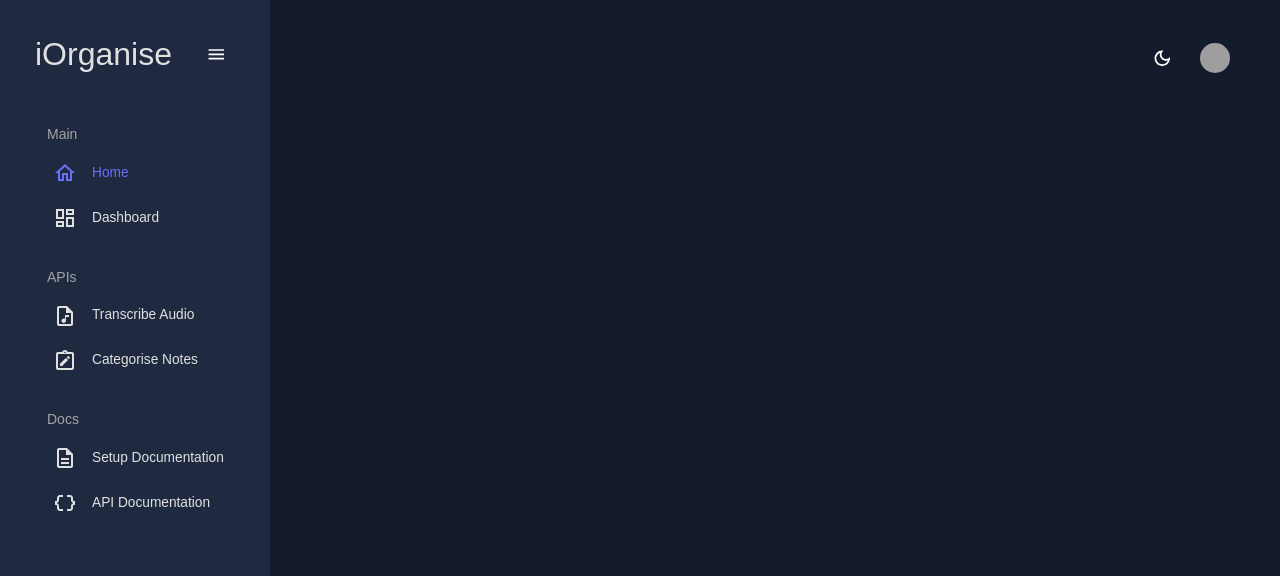
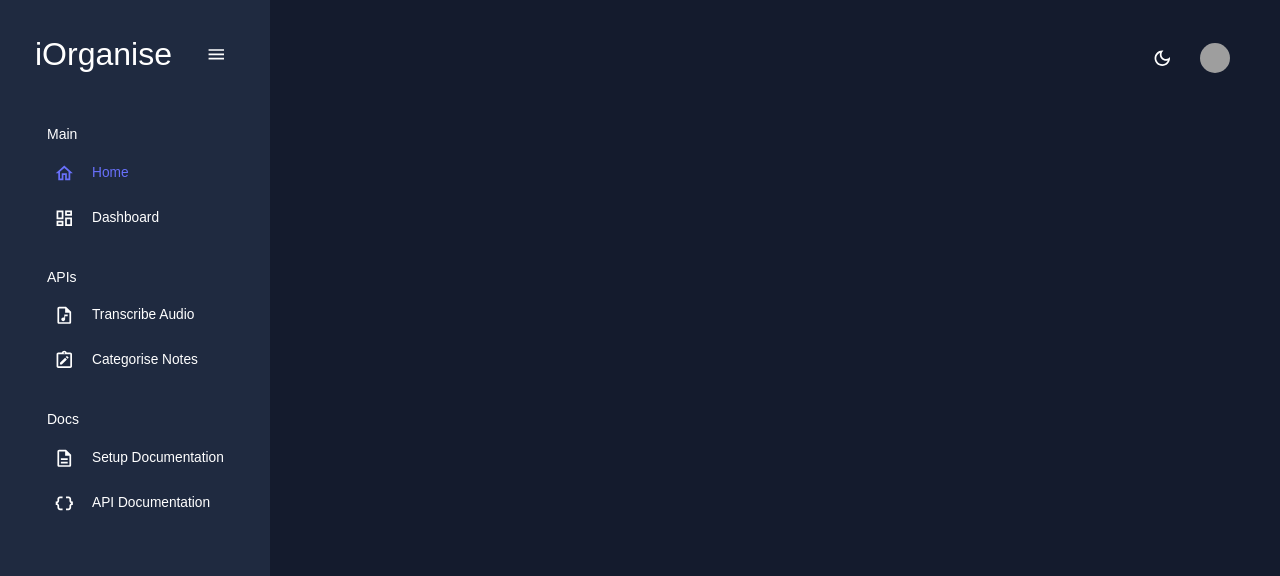
Before and after one commit to Xycone/iOrganise, a React (Vite) app in the folder iOrganiseUI/: page / in a window 1280 px wide. Shown: the top 576 px of the page. Built offline with nearby package versions, Linux system fonts and the light colour scheme; grey boxes are pictures that could not be loaded.

Commit message:
Updated sidebar style

```diff
--- a/iOrganiseUI/src/components/Sidebar.jsx
+++ b/iOrganiseUI/src/components/Sidebar.jsx
@@ -24,7 +24,7 @@ const Item = ({ title, to, icon, selected }) => {
     return (
         <MenuItem
             active={selected === title}
-            style={{ color: colours.grey[100] }}
+            style={{ color: theme.palette.text.primary }}
             icon={icon}
         >
             <Typography>{title}</Typography>
@@ -86,7 +86,7 @@ function Sidebar() {
                                 alignItems="center"
                                 ml="15px"
                             >
-                                <Typography variant="h2" color={colours.grey[100]}>
+                                <Typography variant="h2" color={theme.palette.text.primary}>
                                     iOrganise
                                 </Typography>
                                 <IconButton onClick={() => setIsCollapsed(!isCollapsed)}>
@@ -100,7 +100,7 @@ function Sidebar() {
                     <Box paddingLeft={isCollapsed ? undefined : "10%"}>
                         <Typography
                             variant="h6"
-                            color={colours.grey[300]}
+                            color={theme.palette.text.primary}
                             sx={{ p: "25px 0 5px 20px" }}
                         >
                             Main
@@ -108,19 +108,19 @@ function Sidebar() {
                         <Item
                             title="Home"
                             to="/home"
-                            icon={<HomeOutlinedIcon sx={{ fontSize: '24px' }}/>}
+                            icon={<HomeOutlinedIcon />}
                             selected={selected}
                         />
                         <Item
                             title="Dashboard"
                             to="/dashboard"
-                            icon={<DashboardOutlinedIcon sx={{ fontSize: '24px' }}/>}
+                            icon={<DashboardOutlinedIcon />}
                             selected={selected}
                         />
 
                         <Typography
                             variant="h6"
-                            color={colours.grey[300]}
+                            color={theme.palette.text.primary}
                             sx={{ p: "25px 0 5px 20px" }}
                         >
                             APIs
@@ -128,20 +128,20 @@ function Sidebar() {
                         <Item
                             title="Transcribe Audio"
                             to="/transcribeaudio"
-                            icon={<AudioFileOutlinedIcon sx={{ fontSize: '24px' }}/>}
+                            icon={<AudioFileOutlinedIcon />}
                             selected={selected}
                         />
 
                         <Item
                             title="Categorise Notes"
                             to="/categorisetext"
-                            icon={<NoteAltOutlinedIcon sx={{ fontSize: '24px' }}/>}
+                            icon={<NoteAltOutlinedIcon />}
                             selected={selected}
                         />
 
                         <Typography
                             variant="h6"
-                            color={colours.grey[300]}
+                            color={theme.palette.text.primary}
                             sx={{ p: "25px 0 5px 20px" }}
                         >
                             Docs
@@ -149,13 +149,13 @@ function Sidebar() {
                         <Item
                             title="Setup Documentation"
                             to="/setupdocs"
-                            icon={<DescriptionOutlinedIcon sx={{ fontSize: '24px' }}/>}
+                            icon={<DescriptionOutlinedIcon />}
                             selected={selected}
                         />
                         <Item
                             title="API Documentation"
                             to="/apidocs"
-                            icon={<DataObjectOutlinedIcon sx={{ fontSize: '24px' }}/>}
+                            icon={<DataObjectOutlinedIcon />}
                             selected={selected}
                         />
                     </Box>
```
